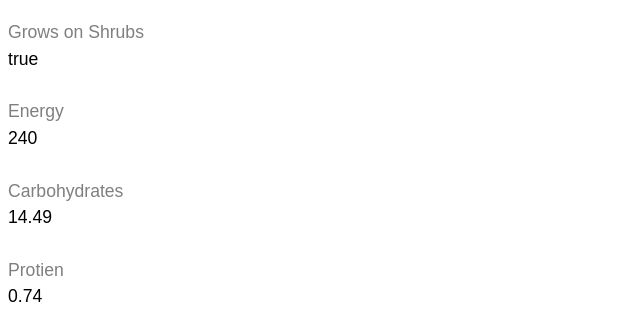
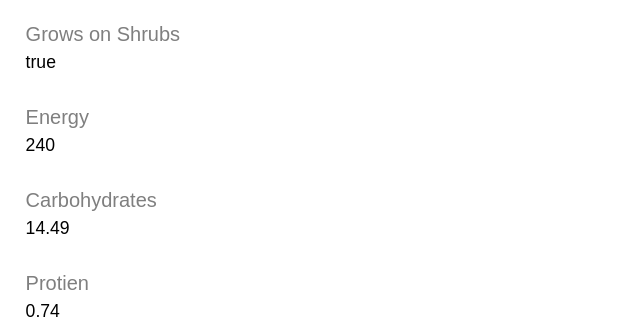
Before and after one commit to sydneydowd/dsn1676-assignment-4, a plain HTML site: page index.html in a window 1280 px wide. Shown: the part 68-401 px from the top of the page, without its empty margins (0-640 px from the left). Drawn offline with Linux system fonts and the light colour scheme.

Commit message:
padding left on dl and don't size on dt

```diff
--- a/css/main.css
+++ b/css/main.css
@@ -19,10 +19,13 @@ h1 {
 
 dt {
   color: #7f7f7f;
+  font-size: 20px;
+
 }
 
 dl {
   font-language-override: normal;
+  padding-left: 1em;
 }
 
 *, *:before, *:after {
```
